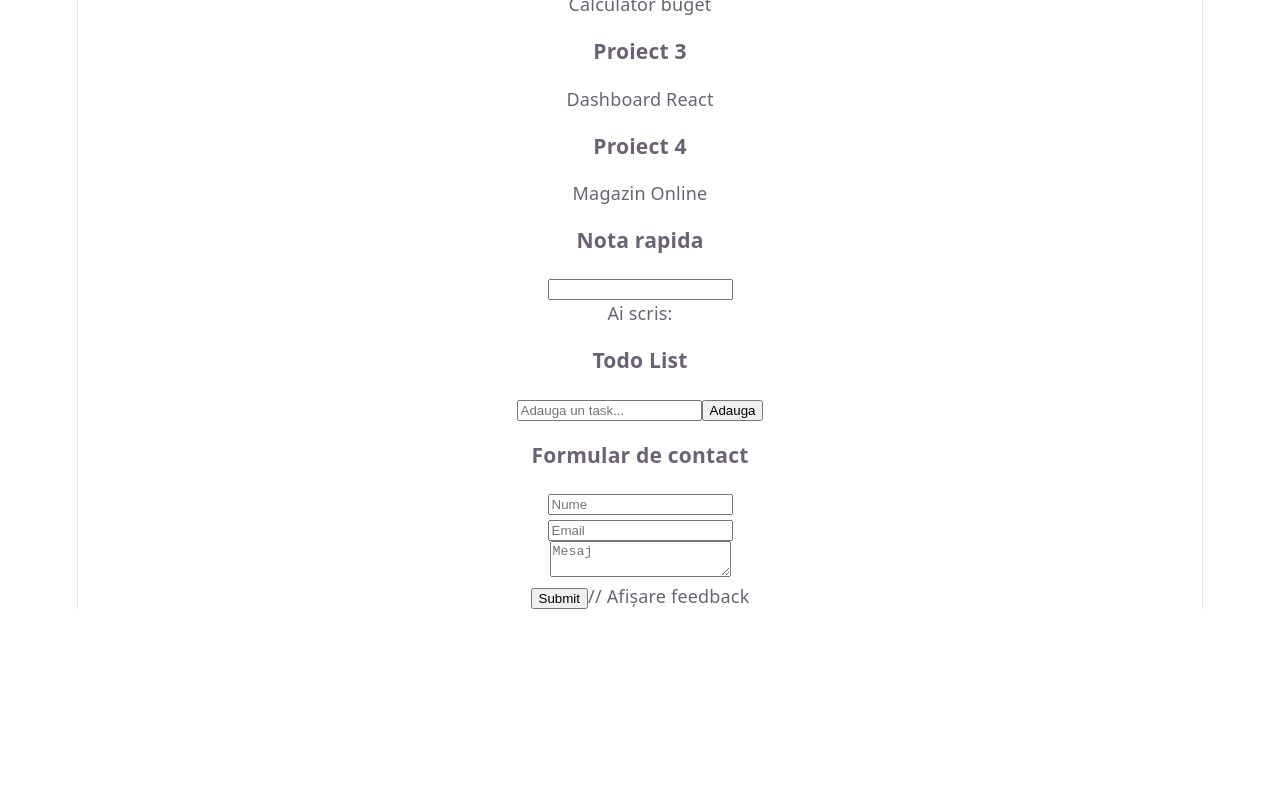
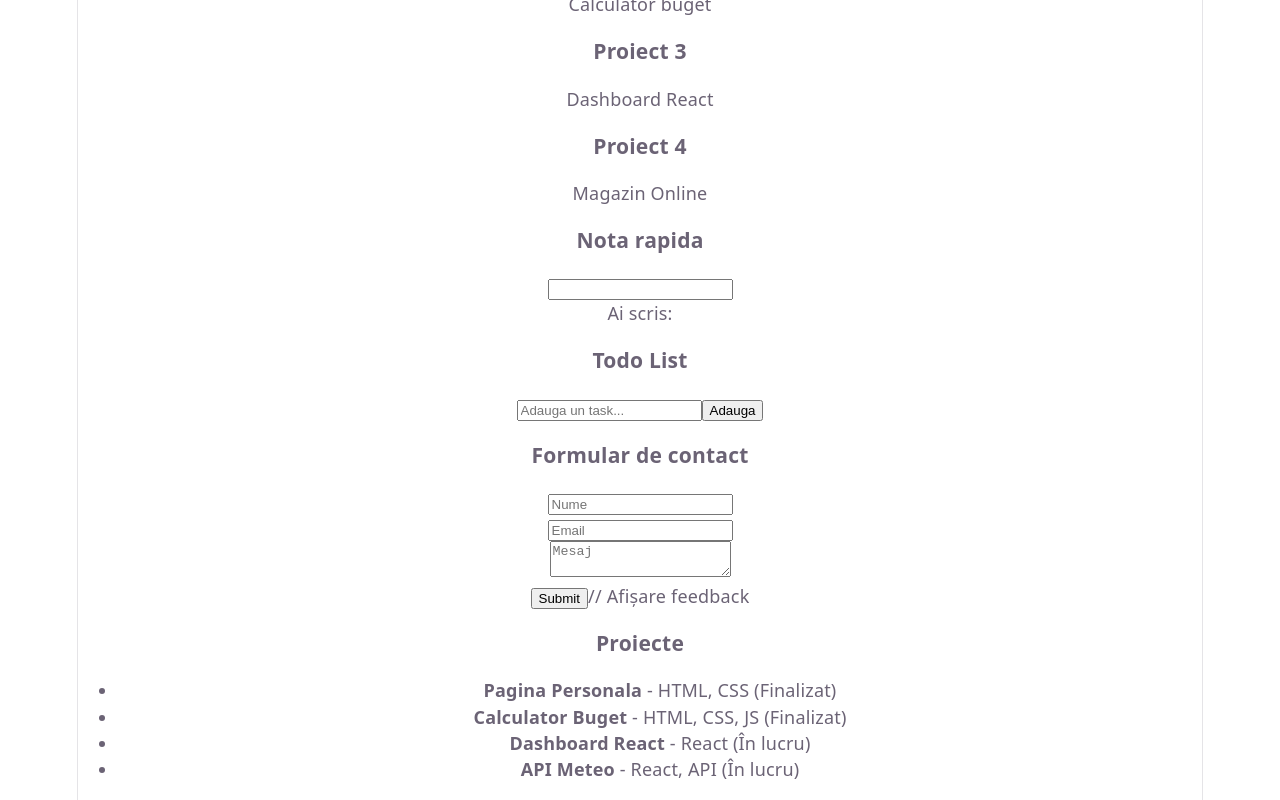
Before and after one commit to Annemona160/Lab-PW, a React (Vite) app: page / in a window 1280 px wide. Shown: the part 464-1264 px from the top of the page. Before the commit the page ends 1073 px from the top, so only its background shows below. Built offline with nearby package versions, Linux system fonts and the light colour scheme.

Commit message:
Lab6: ex1: Încărcarea datelor din JSON

```diff
--- /dev/null
+++ b/public/data/projects.json
@@ -0,0 +1,8 @@
+{
+ "projects": [
+ { "id": 1, "title": "Pagina Personala", "tech": "HTML, CSS", "done": true },
+ { "id": 2, "title": "Calculator Buget", "tech": "HTML, CSS, JS", "done": true },
+ { "id": 3, "title": "Dashboard React", "tech": "React", "done": false },
+ { "id": 4, "title": "API Meteo", "tech": "React, API", "done": false }
+ ]
+}
--- a/src/App.jsx
+++ b/src/App.jsx
@@ -3,6 +3,7 @@
 import QuickNote from './QuickNote';
 import TodoList from './TodoList';
 import ContactForm from './ContactForm';
+import ProjectList from './ProjectList';
 function App() {
     const [count, setCount] = useState(0);
 
@@ -33,6 +34,7 @@
     <QuickNote />
     <TodoList />
     <ContactForm />
+    <ProjectList />
 
  </div>
  );
--- /dev/null
+++ b/src/ProjectList.jsx
@@ -0,0 +1,40 @@
+import { useState, useEffect } from 'react';
+
+
+function ProjectList() {
+
+ const [projects, setProjects] = useState([]);
+ const [loading, setLoading] = useState(true);
+
+ useEffect(function() {
+ fetch('/data/projects.json')
+   .then(function(response) {
+    return response.json();
+ })
+ .then(function(data) {
+   setProjects(data.projects);
+   setLoading(false);
+ });
+ }, []);
+
+ if (loading) {
+   return <p>Se incarca...</p>;
+ }
+
+ return (
+    <div>
+       <h3>Proiecte</h3>
+ <ul>
+        {projects.map(function(project) {
+          return (
+            <li key={project.id}>
+              <strong>{project.title}</strong> - {project.tech}
+              {project.done ? " (Finalizat)" : " (În lucru)"}
+            </li>
+          );
+        })}
+      </ul>
+   </div>
+ );
+}
+export default ProjectList;
```
